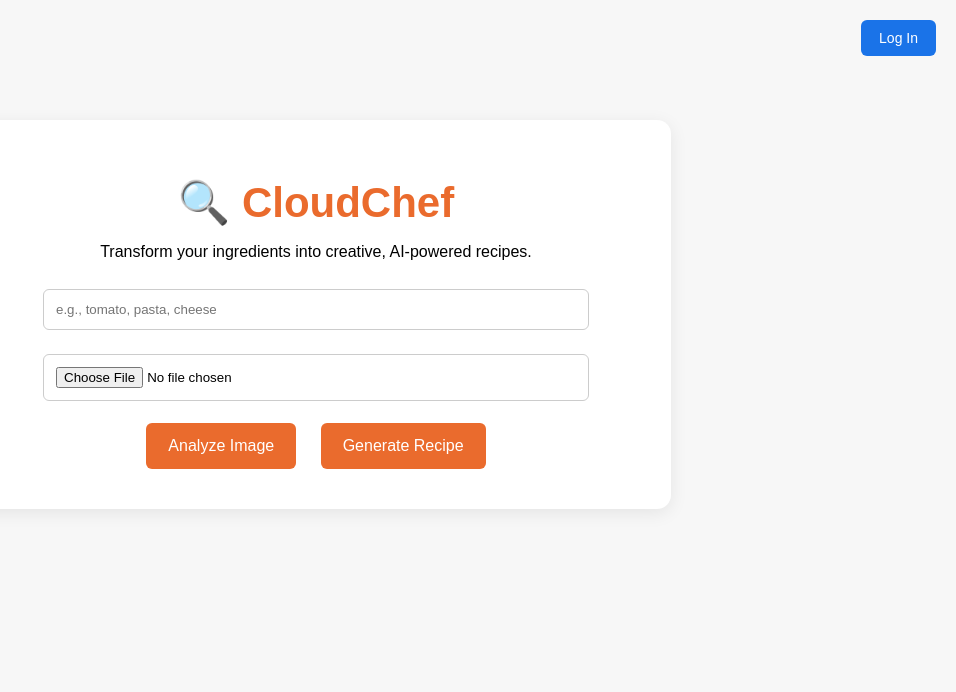
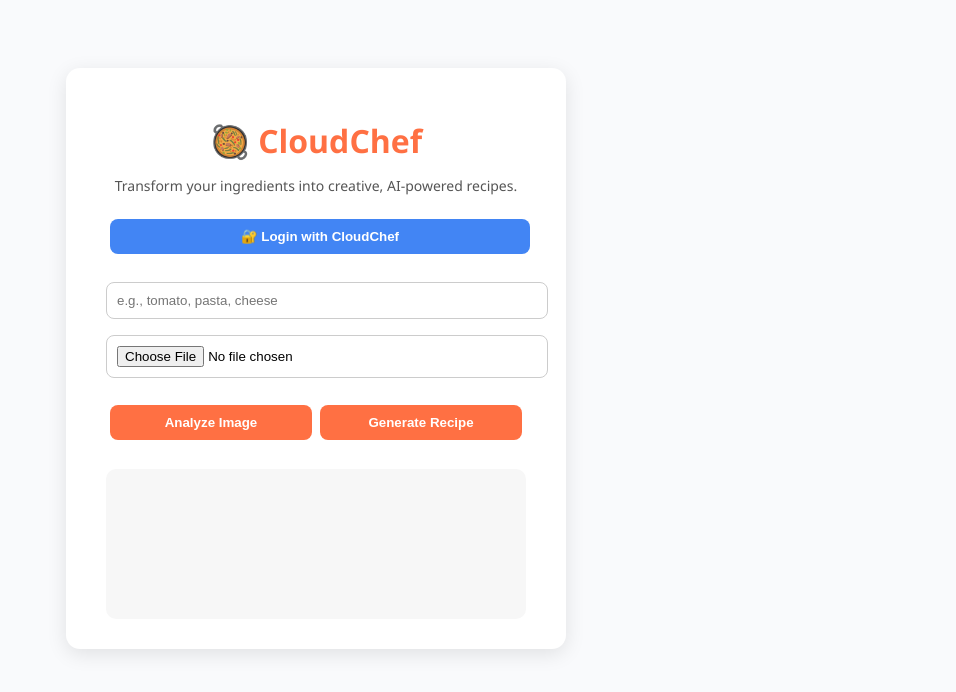
Before and after one commit to srisoman20/cloudchef-project, a plain HTML site: page frontend/index.html in a window 1280 px wide. Shown: the whole page, without its empty margins (324-1280 px from the left). Drawn offline with Linux system fonts and the light colour scheme.

Commit message:
reverting things back

```diff
--- a/frontend/index.html
+++ b/frontend/index.html
@@ -1,155 +1,53 @@
 <!DOCTYPE html>
 <html lang="en">
 <head>
-    <meta charset="UTF-8" />
-    <meta name="viewport" content="width=device-width, initial-scale=1.0" />
-    <title>CloudChef</title>
-
-    <style>
-        body {
-            font-family: Arial, sans-serif;
-            background: #f7f7f7;
-            margin: 0;
-            padding: 0;
-        }
-
-        /* Top right buttons */
-        .top-buttons {
-            position: absolute;
-            top: 20px;
-            right: 20px;
-        }
-
-        .btn {
-            padding: 10px 18px;
-            background-color: #1a73e8;
-            color: white;
-            border: none;
-            border-radius: 6px;
-            cursor: pointer;
-            margin-left: 10px;
-            font-size: 14px;
-        }
-
-        .btn.logout {
-            background-color: #e84a4a;
-        }
-
-        .container {
-            max-width: 650px;
-            margin: 120px auto;
-            background: white;
-            padding: 30px;
-            border-radius: 14px;
-            text-align: center;
-            box-shadow: 0 4px 18px rgba(0,0,0,0.08);
-        }
-
-        h1 {
-            font-size: 42px;
-            margin-bottom: 10px;
-            color: #ea6b2d;
-        }
-
-        input[type="text"], input[type="file"] {
-            width: 80%;
-            padding: 12px;
-            margin: 12px 0;
-            border-radius: 6px;
-            border: 1px solid #ccc;
-        }
-
-        .action-btn {
-            background-color: #ea6b2d;
-            color: white;
-            padding: 14px 22px;
-            border: none;
-            border-radius: 6px;
-            cursor: pointer;
-            margin: 10px;
-            font-size: 16px;
-        }
-    </style>
+  <meta charset="UTF-8" />
+  <meta name="viewport" content="width=device-width, initial-scale=1.0" />
+  <title>CloudChef</title>
+  <link rel="stylesheet" href="style.css" />
 </head>
 
 <body>
+  <div class="container">
+    <h1>🥘 CloudChef</h1>
+    <p class="subtitle">
+      Transform your ingredients into creative, AI-powered recipes.
+    </p>
 
-    <!-- Top right corner buttons -->
-    <div class="top-buttons">
-        <span id="welcomeText" style="display:none; font-weight:bold; margin-right: 10px;"></span>
-        <button id="loginBtn" class="btn" onclick="login()">Log In</button>
-        <button id="logoutBtn" class="btn logout" onclick="logout()" style="display:none;">Log Out</button>
+    <!-- 🔐 LOGIN BUTTON ADDED HERE -->
+    <button
+      onclick="window.location.href='https://us-west-1dwttcm4p9.auth.us-west-1.amazoncognito.com/login?client_id=12lhjh1sc8pp2crquvgalf9bl2&response_type=code&scope=email+openid+phone&redirect_uri=https://main.d1o5l2tvmd4zsn.amplifyapp.com'"
+      style="
+        width: 100%;
+        padding: 10px;
+        margin-bottom: 20px;
+        background-color: #4285f4;
+        color: white;
+        border: none;
+        border-radius: 8px;
+        font-weight: bold;
+        cursor: pointer;
+      "
+    >
+      🔐 Login with CloudChef
+    </button>
+
+    <!-- Ingredient Input -->
+    <input id="ingredients" type="text" placeholder="e.g., tomato, pasta, cheese" />
+
+    <!-- Image Upload -->
+    <input type="file" id="imageUpload" accept="image/*" />
+
+    <!-- Buttons -->
+    <div class="buttons">
+      <button onclick="analyzeImage()">Analyze Image</button>
+      <button onclick="generateRecipe()">Generate Recipe</button>
     </div>
 
-    <div class="container">
-        <h1>🔍 CloudChef</h1>
-        <p>Transform your ingredients into creative, AI-powered recipes.</p>
+    <!-- Output Area -->
+    <div id="output" class="output-box"></div>
+  </div>
 
-        <input type="text" placeholder="e.g., tomato, pasta, cheese" />
-
-        <br />
-
-        <input type="file" />
-
-        <br />
-
-        <button class="action-btn">Analyze Image</button>
-        <button class="action-btn">Generate Recipe</button>
-    </div>
-
-
-<script>
-    /* ----------------------------
-       YOUR COGNITO CONFIG (correct)
-       ---------------------------- */
-    const clientId = "12ljhj1sc8pp2crquvgalf9bl2";
-    const domain = "https://us-west-1dwttcm4p9.auth.us-west-1.amazoncognito.com";
-    const redirectUri = "https://main.d1o5l2tvmd4zsn.amplifyapp.com/";
-
-    /* Start Login */
-    function login() {
-        const loginUrl =
-            `${domain}/login?client_id=${clientId}` +
-            `&response_type=code` +
-            `&scope=email+openid+profile` +
-            `&redirect_uri=${encodeURIComponent(redirectUri)}`;
-
-        window.location.href = loginUrl;
-    }
-
-    /* Logout */
-    function logout() {
-        const logoutUrl =
-            `${domain}/logout?client_id=${clientId}` +
-            `&logout_uri=${encodeURIComponent(redirectUri)}`;
-
-        window.location.href = logoutUrl;
-    }
-
-    /* Extract URL Query Param */
-    function getQueryParam(param) {
-        return new URLSearchParams(window.location.search).get(param);
-    }
-
-    /* After redirect back from Cognito */
-    function checkLogin() {
-        const code = getQueryParam("code");
-        if (!code) return; // Not logged in
-
-        // Since you didn’t ask for backend token exchange,
-        // we simply show user as logged in.
-        const welcomeText = document.getElementById("welcomeText");
-        const loginBtn = document.getElementById("loginBtn");
-        const logoutBtn = document.getElementById("logoutBtn");
-
-        welcomeText.textContent = "Welcome!";
-        welcomeText.style.display = "inline-block";
-        loginBtn.style.display = "none";
-        logoutBtn.style.display = "inline-block";
-    }
-
-    window.onload = checkLogin;
-</script>
-
+  <script src="app.js"></script>
 </body>
 </html>
```
